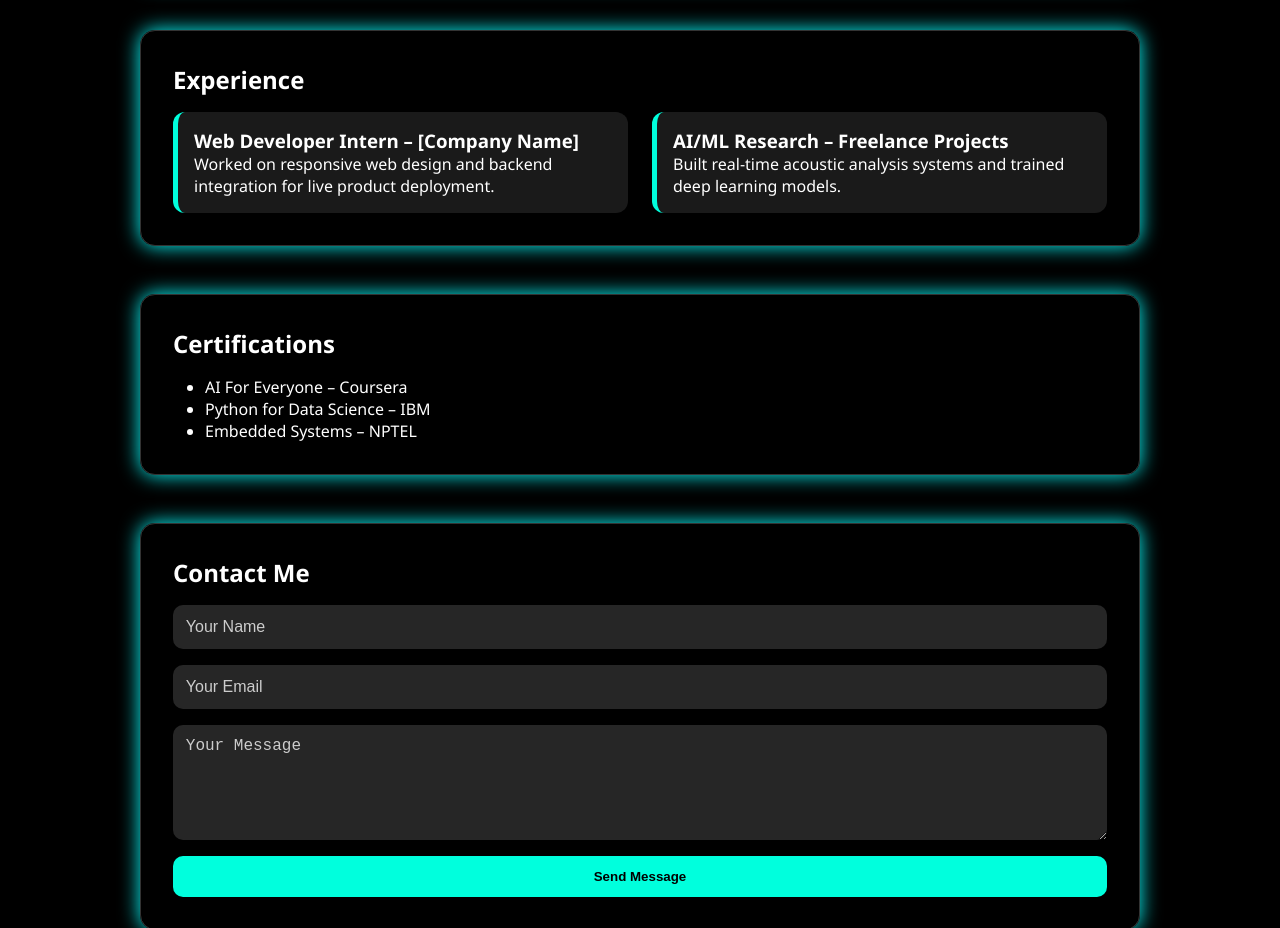
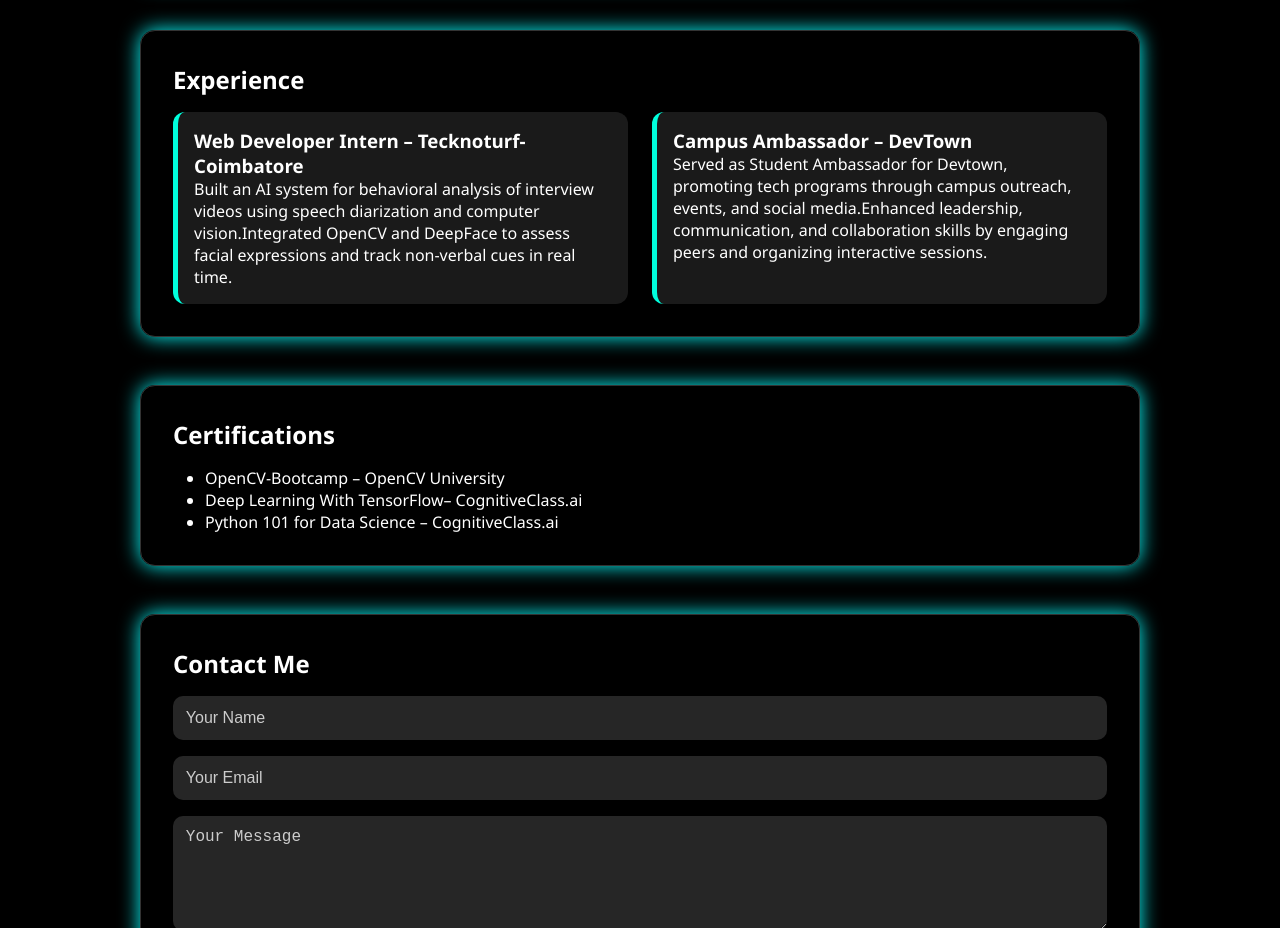
Before and after one commit to kesore-mn/My_portfolio, a plain HTML site: page index.html in a window 1280 px wide. Shown: the part 1960-2888 px from the top of the page. Drawn offline with Linux system fonts and the light colour scheme.

Commit message:
Update index.html

```diff
--- a/index.html
+++ b/index.html
@@ -103,12 +103,12 @@ actively exploring open-source development and AI research.</p>
     <h2>Experience</h2>
     <div class="block-container">
       <div class="block">
-        <h3>Web Developer Intern – [Company Name]</h3>
-        <p>Worked on responsive web design and backend integration for live product deployment.</p>
+        <h3>Web Developer Intern – Tecknoturf-Coimbatore</h3>
+        <p>Built an AI system for behavioral analysis of interview videos using speech diarization and computer vision.Integrated OpenCV and DeepFace to assess facial expressions and track non-verbal cues in real time.</p>
       </div>
       <div class="block">
-        <h3>AI/ML Research – Freelance Projects</h3>
-        <p>Built real-time acoustic analysis systems and trained deep learning models.</p>
+        <h3>Campus Ambassador – DevTown</h3>
+        <p>Served as Student Ambassador for Devtown, promoting tech programs through campus outreach, events, and social media.Enhanced leadership, communication, and collaboration skills by engaging peers and organizing interactive sessions.</p>
       </div>
     </div>
   </section>
@@ -116,9 +116,9 @@ actively exploring open-source development and AI research.</p>
   <section id="certifications" class="section glass-card">
     <h2>Certifications</h2>
     <ul>
-      <li>AI For Everyone – Coursera</li>
-      <li>Python for Data Science – IBM</li>
-      <li>Embedded Systems – NPTEL</li>
+      <li>OpenCV-Bootcamp – OpenCV University</li>
+      <li>Deep Learning With TensorFlow– CognitiveClass.ai</li>
+      <li>Python 101 for Data Science – CognitiveClass.ai</li>
     </ul>
   </section>
 
```
